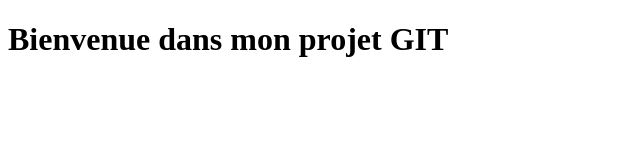
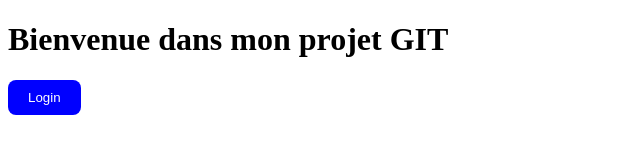
Before and after one commit to Reneghis1999/firstproject, a plain HTML site: page index.html in a window 1280 px wide. Shown: the whole page, without its empty margins (0-640 px from the left). Drawn offline with Linux system fonts and the light colour scheme.

Commit message:
Add login button feature

```diff
--- a/index.css
+++ b/index.css
@@ -1,3 +1,12 @@
 #tittle  {
     color: black;
 }
+
+.login-btn {
+  background-color: blue;
+  color: white;
+  padding: 10px 20px;
+  border-radius: 8px;
+  border: none;
+  cursor: pointer;
+}
--- a/index.html
+++ b/index.html
@@ -9,6 +9,8 @@
 </head>
 <body>
     <h1 id="tittle">Bienvenue dans mon projet GIT</h1>
+    <button class="login-btn">Login</button>
+
 
 </body>
 </html>
```
